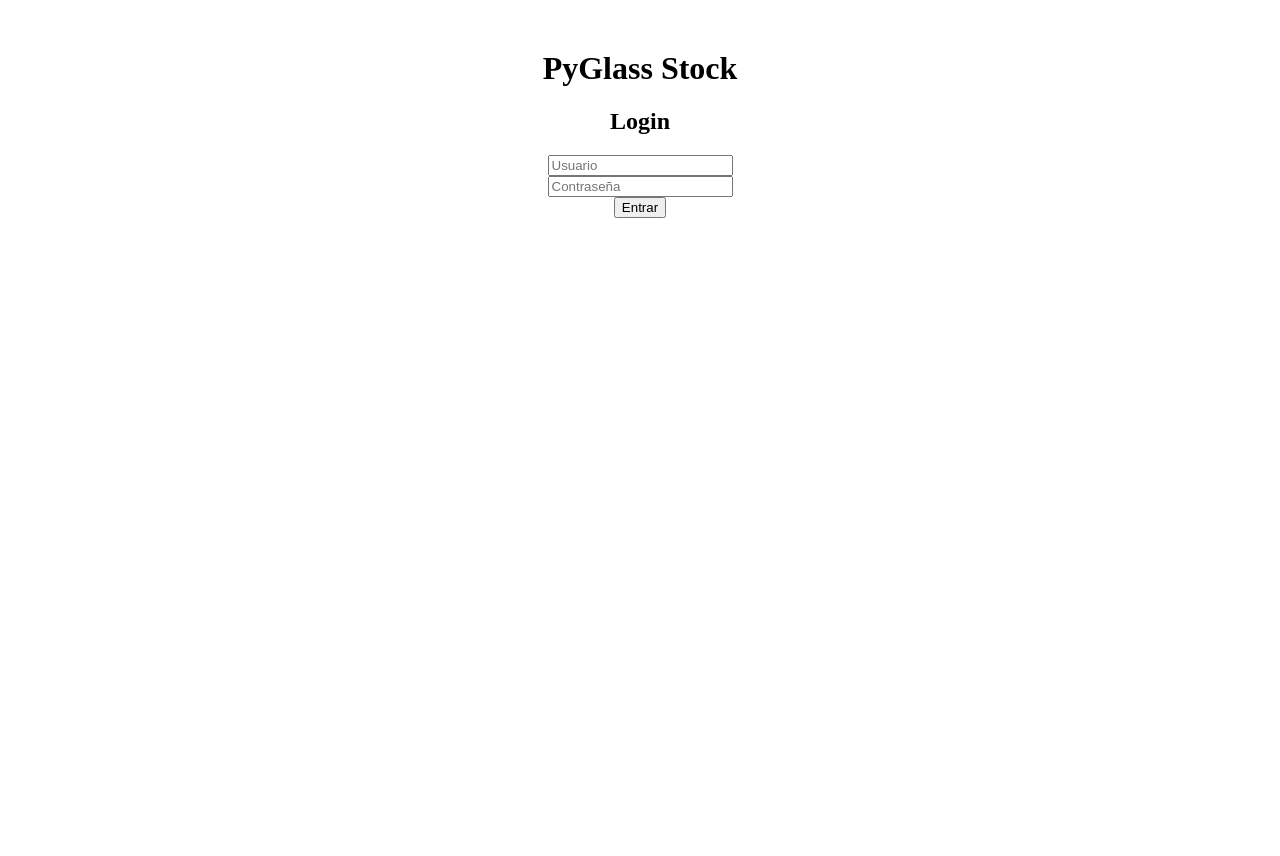
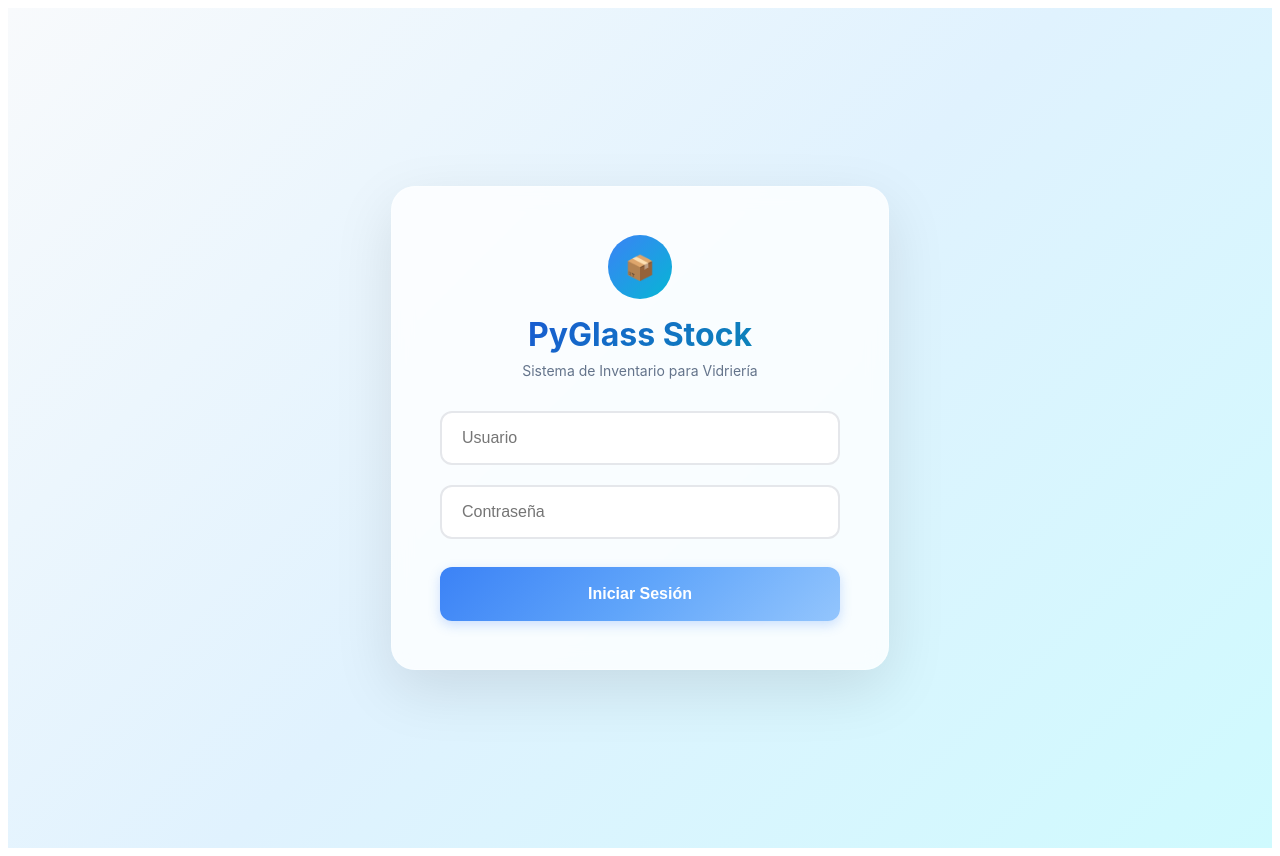
Before and after one commit to Fmoroni00/PyGlass_Stock, a React (Vite) app in the folder frontend/: page / in a window 1280 px wide. Before the commit the page ends 800 px from the top, so only its background shows below. Built offline with nearby package versions, Linux system fonts and the light colour scheme; no server answers.

Commit message:
feat(frontend): actualizar Login y App con mejoras

```diff
--- a/frontend/src/App.jsx
+++ b/frontend/src/App.jsx
@@ -8,98 +8,208 @@ import { setToken } from "./services/api";
 
 export default function App() {
   const [logged, setLogged] = useState(false);
-  const [page, setPage] = useState("materials"); // Página por defecto
+  const [page, setPage] = useState("materials");
   const [showInventoryMenu, setShowInventoryMenu] = useState(false);
 
-  // Al montar, verificar si ya hay token en localStorage
   useEffect(() => {
     const token = localStorage.getItem("token");
     if (token) {
-      setToken(token); // Guardar token en memoria para api.js
+      setToken(token);
       setLogged(true);
     }
   }, []);
 
   const handleLogout = () => {
-    localStorage.removeItem("token"); // Limpia token del storage
-    setToken(null); // Reset en memoria
+    localStorage.removeItem("token");
+    setToken(null);
     setLogged(false);
-    setPage("materials"); // Vuelve a la página por defecto
+    setPage("materials");
   };
 
-  // Si NO está logueado → mostrar login
+  // 🎯 Estilos base de botones
+  const baseButtonStyle = {
+    padding: '10px 16px',
+    borderRadius: '8px',
+    border: 'none',
+    fontSize: '14px',
+    fontWeight: '500',
+    cursor: 'pointer',
+    transition: 'all 0.2s ease',
+    display: 'flex',
+    alignItems: 'center',
+    gap: '8px',
+    whiteSpace: 'nowrap'
+  };
+
+  const getButtonStyle = (isActive = false) => ({
+    ...baseButtonStyle,
+    backgroundColor: isActive ? '#dbeafe' : 'rgba(255, 255, 255, 0.8)',
+    color: isActive ? '#1d4ed8' : '#374151',
+    boxShadow: isActive ? '0 2px 8px rgba(29, 78, 216, 0.2)' : '0 2px 6px rgba(0,0,0,0.05)',
+    fontWeight: isActive ? '600' : '500'
+  });
+
+  // 🔐 Si NO está logueado → mostrar login
   if (!logged) {
     return (
-      <div style={{ textAlign: "center", marginTop: "50px" }}>
-        <h1>PyGlass Stock</h1>
+      <div style={{
+        minHeight: '100vh',
+        background: 'linear-gradient(135deg, #f8fafc, #e0f2fe, #cffafe)',
+        display: 'flex',
+        alignItems: 'center',
+        justifyContent: 'center',
+        padding: '20px',
+        fontFamily: "'Inter','Segoe UI', Tahoma, Geneva, Verdana, sans-serif"
+      }}>
+        <div style={{
+          backgroundColor: 'rgba(255, 255, 255, 0.8)',
+          backdropFilter: 'blur(10px)',
+          borderRadius: '24px',
+          boxShadow: '0 20px 60px rgba(0, 0, 0, 0.1)',
+          border: '1px solid rgba(255, 255, 255, 0.3)',
+          padding: '48px',
+          width: '100%',
+          maxWidth: '400px'
+        }}>
+          <div style={{ textAlign: 'center', marginBottom: '32px' }}>
+            <div style={{
+              display: 'inline-flex',
+              alignItems: 'center',
+              justifyContent: 'center',
+              width: '64px',
+              height: '64px',
+              background: 'linear-gradient(135deg, #3b82f6, #06b6d4)',
+              borderRadius: '50%',
+              marginBottom: '16px',
+              fontSize: '24px'
+            }}>
+              📦
+            </div>
+            <h1 style={{
+              fontSize: '32px',
+              fontWeight: 'bold',
+              background: 'linear-gradient(135deg, #1d4ed8, #0891b2)',
+              WebkitBackgroundClip: 'text',
+              backgroundClip: 'text',
+              WebkitTextFillColor: 'transparent',
+              margin: '0 0 8px 0'
+            }}>
+              PyGlass Stock
+            </h1>
+            <p style={{ color: '#64748b', fontSize: '14px', margin: 0 }}>
+              Sistema de Inventario para Vidriería
+            </p>
+          </div>
           <Login onLogin={() => setLogged(true)} />
+        </div>
       </div>
     );
   }
 
-  // Si está logueado → mostrar menú + contenido
+  // ✅ Si está logueado → mostrar menú + contenido
   return (
-    <div style={{ fontFamily: "Arial, sans-serif", margin: "20px" }}>
-      <header
+    <div style={{
+      minHeight: '100vh',
+      background: 'linear-gradient(135deg, #f8fafc, #e0f2fe, #cffafe)',
+      fontFamily: "'Inter','Segoe UI', Tahoma, Geneva, Verdana, sans-serif"
+    }}>
+      {/* 🔹 Header */}
+      <header style={{
+        backgroundColor: 'rgba(255, 255, 255, 0.8)',
+        backdropFilter: 'blur(10px)',
+        borderBottom: '1px solid rgba(255, 255, 255, 0.3)',
+        boxShadow: '0 2px 20px rgba(0, 0, 0, 0.05)',
+        position: 'sticky',
+        top: 0,
+        zIndex: 1000
+      }}>
+        <div style={{
+          maxWidth: '1200px',
+          margin: '0 auto',
+          padding: '16px 24px'
+        }}>
+          <div style={{
+            display: 'flex',
+            alignItems: 'center',
+            justifyContent: 'space-between',
+            flexWrap: 'wrap',
+            gap: '16px'
+          }}>
+            {/* Logo */}
+            <div style={{ display: 'flex', alignItems: 'center', gap: '12px' }}>
+              <div style={{
+                width: '40px',
+                height: '40px',
+                background: 'linear-gradient(135deg, #3b82f6, #06b6d4)',
+                borderRadius: '12px',
+                display: 'flex',
+                alignItems: 'center',
+                justifyContent: 'center',
+                fontSize: '16px'
+              }}>
+                📦
+              </div>
+              <div>
+                <h1 style={{
+                  fontSize: '20px',
+                  fontWeight: 'bold',
+                  background: 'linear-gradient(135deg, #1d4ed8, #0891b2)',
+                  WebkitBackgroundClip: 'text',
+                  backgroundClip: 'text',
+                  WebkitTextFillColor: 'transparent',
+                  margin: 0
+                }}>
+                  PyGlass Stock
+                </h1>
+                <p style={{ fontSize: '12px', color: '#64748b', margin: 0 }}>
+                  Sistema de Inventario
+                </p>
+              </div>
+            </div>
+
+            {/* Navegación */}
+            <nav style={{ display: 'flex', alignItems: 'center', gap: '8px', flexWrap: 'wrap' }}>
+              <button style={getButtonStyle(page === 'materials')} onClick={() => setPage("materials")}>🧱 Materias Primas</button>
+              <button style={getButtonStyle(page === 'products')} onClick={() => setPage("products")}>📋 Productos</button>
+              <button style={getButtonStyle(page === 'purchases')} onClick={() => setPage("purchases")}>🛒 Órdenes de Compra</button>
+              <button style={getButtonStyle(page === 'cardex')} onClick={() => setPage("cardex")}>📊 Cardex</button>
+              <button
                 style={{
-          backgroundColor: "#222",
-          color: "white",
-          padding: "10px",
-          borderRadius: "5px",
+                  ...baseButtonStyle,
+                  background: 'linear-gradient(135deg, #dc2626, #b91c1c)',
+                  color: 'white',
+                  boxShadow: '0 2px 8px rgba(220, 38, 38, 0.3)',
+                  fontWeight: '600'
                 }}
+                onClick={handleLogout}
               >
-        <h1>PyGlass Stock</h1>
-        <nav>
-          {/* Botón de Inventario con submenú */}
-          <button
-            style={{ marginRight: "10px" }}
-            onClick={() => setShowInventoryMenu(!showInventoryMenu)}
-          >
-            Inventario
+                🚪 Cerrar Sesión
               </button>
-
-          {showInventoryMenu && (
-            <span style={{ marginLeft: "10px" }}>
-              <button
-                style={{ marginRight: "10px" }}
-                onClick={() => setPage("materials")}
-              >
-                Materias Primas
-              </button>
-              <button
-                style={{ marginRight: "10px" }}
-                onClick={() => setPage("products")}
-              >
-                Productos
-              </button>
-            </span>
-          )}
-
-          <button
-            style={{ marginRight: "10px" }}
-            onClick={() => setPage("purchases")}
-          >
-            Órdenes de Compra
-          </button>
-
-          <button
-            style={{ marginRight: "10px" }}
-            onClick={() => setPage("cardex")}
-          >
-            Cardex
-          </button>
-
-
-
-          <button onClick={handleLogout}>Cerrar Sesión</button>
             </nav>
+          </div>
+        </div>
       </header>
 
-      <main style={{ marginTop: "20px" }}>
+      {/* 🔹 Main Content */}
+      <main style={{
+        maxWidth: '1200px',
+        margin: '0 auto',
+        padding: '32px 24px'
+      }}>
+        <div style={{
+          backgroundColor: 'rgba(255, 255, 255, 0.8)',
+          backdropFilter: 'blur(10px)',
+          borderRadius: '20px',
+          boxShadow: '0 20px 60px rgba(0, 0, 0, 0.1)',
+          border: '1px solid rgba(255, 255, 255, 0.3)',
+          padding: '32px',
+          minHeight: '500px'
+        }}>
           {page === "materials" && <Materials />}
           {page === "products" && <Products />}
           {page === "purchases" && <Purchases />}
           {page === "cardex" && <Cardex />}
+        </div>
       </main>
     </div>
   );
--- a/frontend/src/pages/Login.jsx
+++ b/frontend/src/pages/Login.jsx
@@ -17,26 +17,90 @@ export default function Login({ onLogin }) {
     }
   };
 
+  const styles = {
+    container: {
+      display: "flex",
+      flexDirection: "column",
+      alignItems: "center",
+      gap: "24px",
+      maxWidth: "400px",
+      width: "100%",
+    },
+    form: {
+      display: "flex",
+      flexDirection: "column",
+      gap: "20px",
+      width: "100%",
+    },
+    input: {
+      width: "100%",
+      padding: "16px 20px",
+      border: "2px solid #e5e7eb",
+      borderRadius: "12px",
+      fontSize: "16px",
+      transition: "all 0.3s ease",
+      outline: "none",
+      background: "#ffffff",
+      boxSizing: "border-box",
+      fontWeight: "500",
+      color: "#1e293b",
+    },
+    button: {
+      width: "100%",
+      padding: "18px",
+      background: "linear-gradient(135deg, #3b82f6 0%, #60a5fa 50%, #93c5fd 100%)",
+      color: "white",
+      border: "none",
+      borderRadius: "12px",
+      fontSize: "16px",
+      fontWeight: "600",
+      cursor: "pointer",
+      transition: "all 0.3s ease",
+      boxShadow: "0 4px 12px rgba(59, 130, 246, 0.25)",
+      marginTop: "8px",
+    },
+    error: {
+      background: "#fef2f2",
+      border: "2px solid #fecaca",
+      color: "#dc2626",
+      padding: "12px 16px",
+      borderRadius: "12px",
+      fontSize: "14px",
+      fontWeight: "500",
+      textAlign: "center",
+      width: "100%",
+      boxSizing: "border-box",
+    },
+  };
+
   return (
-    <div>
-      <h2>Login</h2>
-      <form onSubmit={handleSubmit}>
+    <div style={styles.container}>
+      {/* ❌ Eliminado el h2 con "PyGlass Stock" */}
+
+      <form onSubmit={handleSubmit} style={styles.form}>
         <input
+          style={styles.input}
           placeholder="Usuario"
           value={username}
           onChange={(e) => setUsername(e.target.value)}
+          required
         />
-        <br />
+
         <input
+          style={styles.input}
           type="password"
           placeholder="Contraseña"
           value={password}
           onChange={(e) => setPassword(e.target.value)}
+          required
         />
-        <br />
-        <button type="submit">Entrar</button>
+
+        <button type="submit" style={styles.button}>
+          Iniciar Sesión
+        </button>
       </form>
-      {error && <p style={{ color: "red" }}>{error}</p>}
+
+      {error && <div style={styles.error}>{error}</div>}
     </div>
   );
 }
```
Lines whose indentation alone changed are shown as unchanged.
